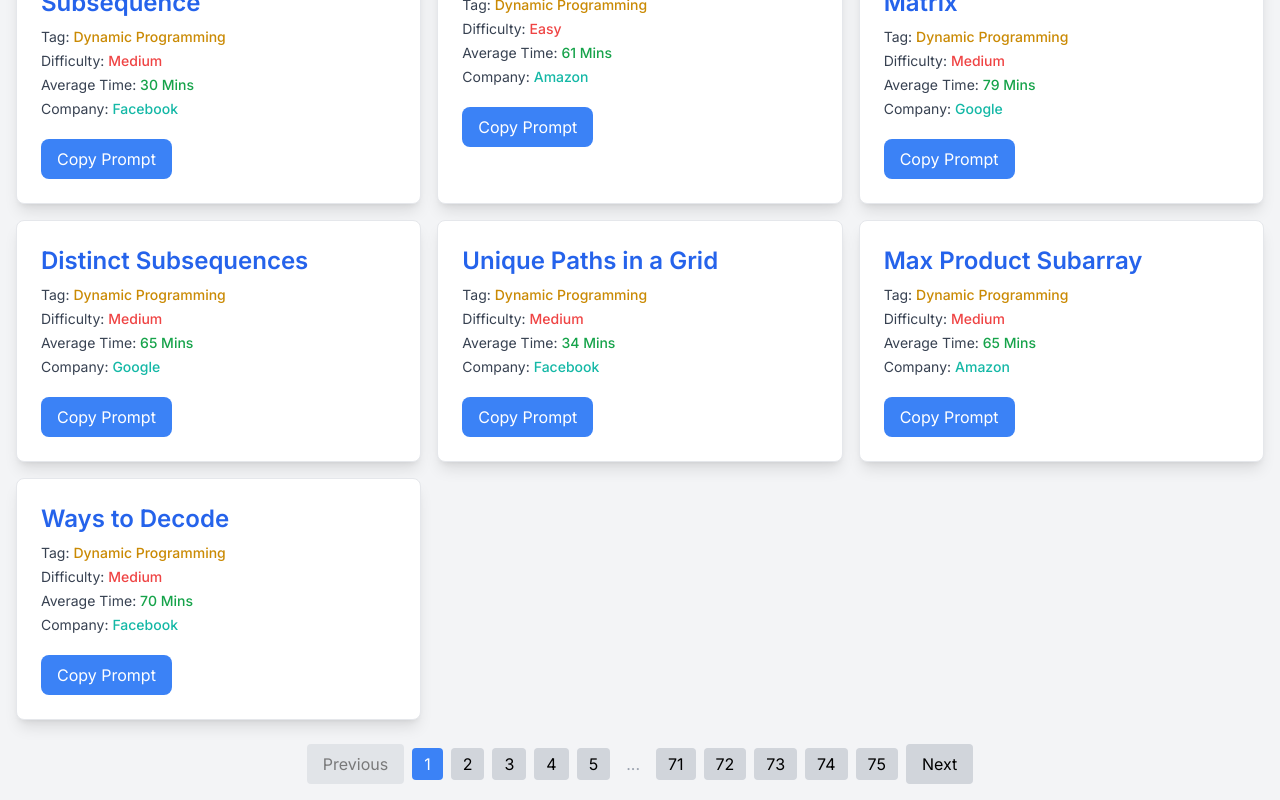
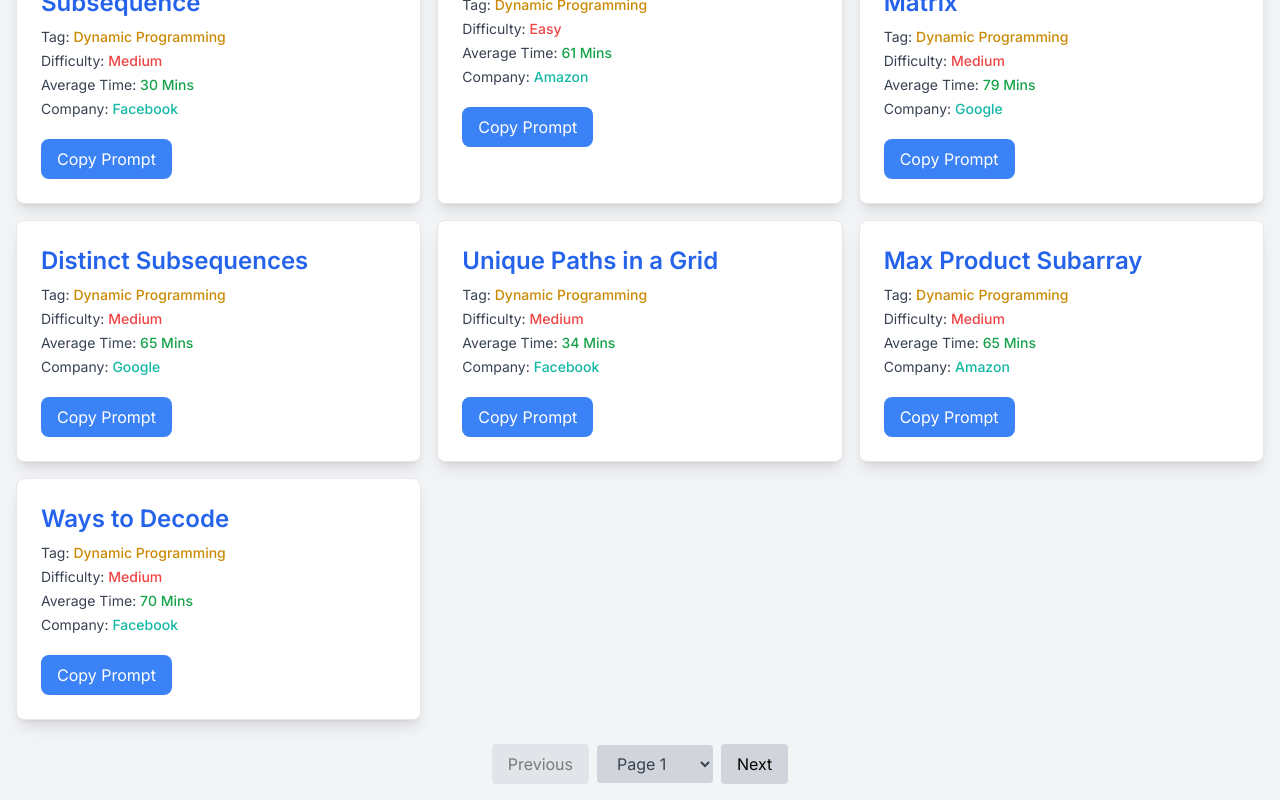
Before and after one commit to chelladurai-1997/interesting-stories, a Next.js app: page /learning/problems in a window 1280 px wide. Shown: the part 512-1312 px from the top of the page. Built offline with nearby package versions, Linux system fonts and the light colour scheme.

Commit message:
Interview prep component go to dropdown added

```diff
--- a/app/learning/problems/page.tsx
+++ b/app/learning/problems/page.tsx
@@ -133,6 +133,7 @@ const Page: React.FC = () => {
   const handlePageChange = (page: number) => {
     if (page >= 1 && page <= totalPages) {
       setCurrentPage(page);
+      window.scrollTo({ top: 0, behavior: "instant" });
     }
   };
 
@@ -186,70 +187,23 @@ const Page: React.FC = () => {
             Previous
           </button>
 
-          {/* First 5 pages */}
-          {[...Array(5)].map((_, i) => {
-            const page = i + 1;
-            return (
-              <button
-                key={page}
-                onClick={() => handlePageChange(page)}
-                className={`px-3 py-1 rounded ${
-                  currentPage === page
-                    ? "bg-blue-500 text-white"
-                    : "bg-gray-300"
-                }`}
-              >
-                {page}
-              </button>
-            );
-          })}
-
-          {/* Ellipsis if more than 10 total pages and we are past the 5th page */}
-          {totalPages > 10 && currentPage > 5 && (
-            <span className="px-2 text-gray-400">...</span>
-          )}
-
-          {/* Current page if it's in the middle */}
-          {totalPages > 10 &&
-            currentPage > 5 &&
-            currentPage <= totalPages - 5 && (
-              <button
-                className="px-3 py-1 rounded bg-blue-500 text-white"
-                onClick={() => handlePageChange(currentPage)}
-              >
-                {currentPage}
-              </button>
-            )}
-
-          {/* Ellipsis if more than 10 total pages and we're not yet near the end */}
-          {totalPages > 10 && currentPage < totalPages - 4 && (
-            <span className="px-2 text-gray-400">...</span>
-          )}
-
-          {/* Last 5 pages */}
-          {totalPages > 5 &&
-            [...Array(5)].map((_, i) => {
-              const page = totalPages - 4 + i;
-              return (
-                <button
-                  key={page}
-                  onClick={() => handlePageChange(page)}
-                  className={`px-3 py-1 rounded ${
-                    currentPage === page
-                      ? "bg-blue-500 text-white"
-                      : "bg-gray-300"
-                  }`}
-                >
-                  {page}
-                </button>
-              );
-            })}
+          {/* Dropdown for page selection */}
+          <select
+            className="px-4 py-2 rounded bg-gray-300 text-gray-700"
+            value={currentPage}
+            onChange={(e) => handlePageChange(Number(e.target.value))}
+          >
+            {[...Array(totalPages)].map((_, i) => (
+              <option key={i + 1} value={i + 1}>
+                Page {i + 1}
+              </option>
+            ))}
+          </select>
 
           <button
             className="px-4 py-2 bg-gray-300 rounded disabled:opacity-50"
             onClick={() => {
               handlePageChange(currentPage + 1);
-              window.scrollTo({ top: 0, behavior: "instant" });
             }}
             disabled={currentPage === totalPages}
           >
```
